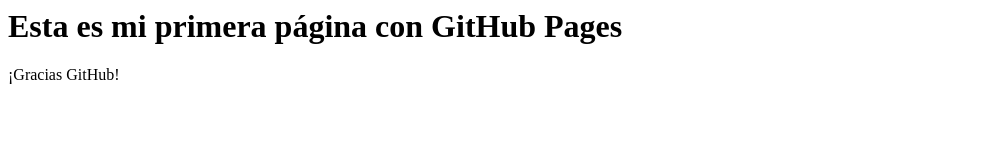
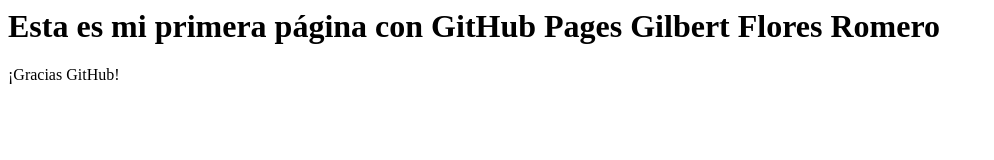
Before and after one commit to gjfloresr/PrimerRepo, a plain HTML site: page index.html in a window 1280 px wide. Shown: the whole page, without its empty margins (0-994 px from the left). Drawn offline with Linux system fonts and the light colour scheme.

Commit message:
Es un nuevo comentario

```diff
--- a/index.html
+++ b/index.html
@@ -1,4 +1,5 @@
 <html>
-<h1> Esta es mi primera página con GitHub Pages </h1>
+<h1> Esta es mi primera página con GitHub Pages Gilbert Flores Romero </h1>
 <p>¡Gracias GitHub!</p>
+
 </html>
```
